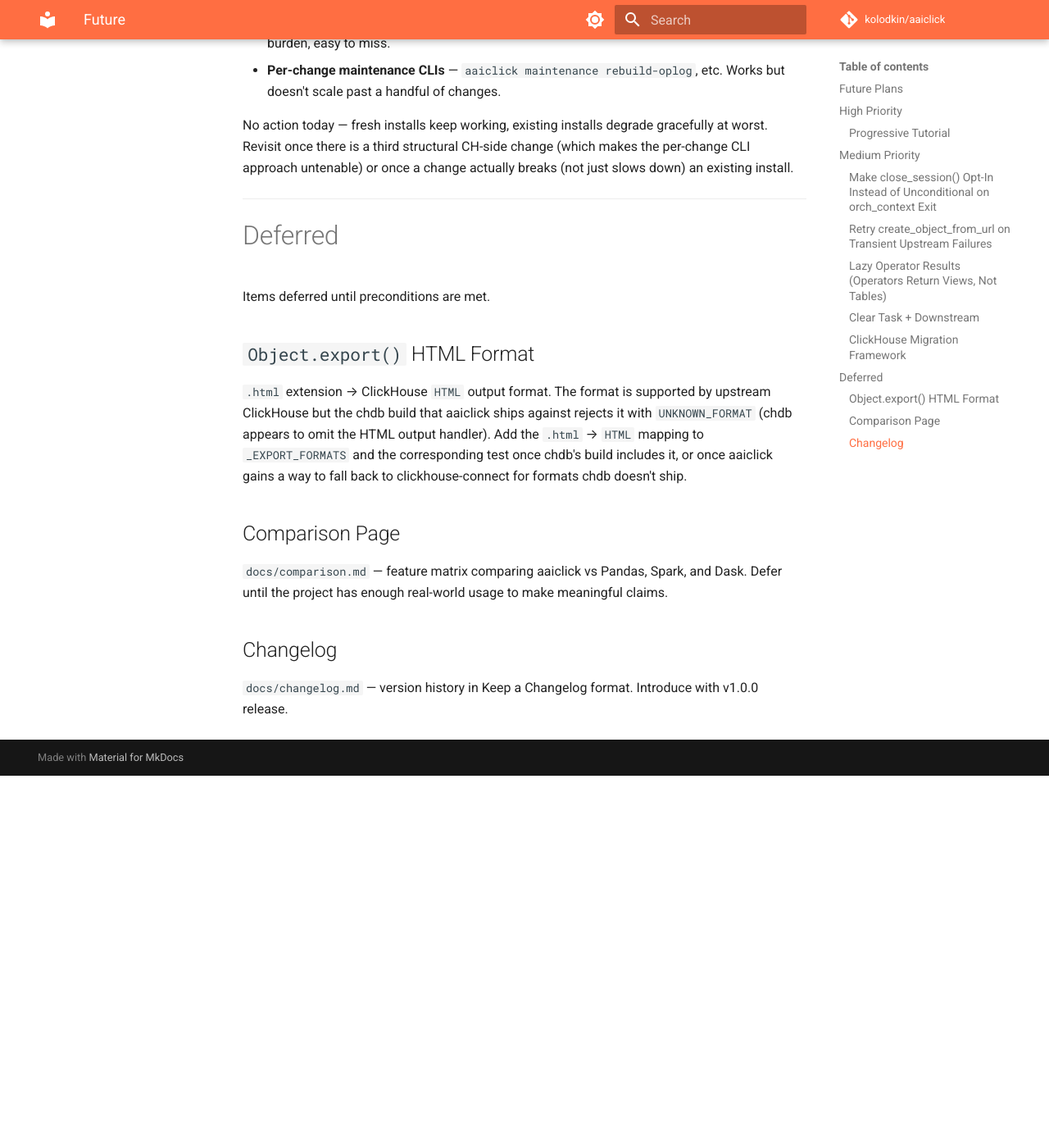
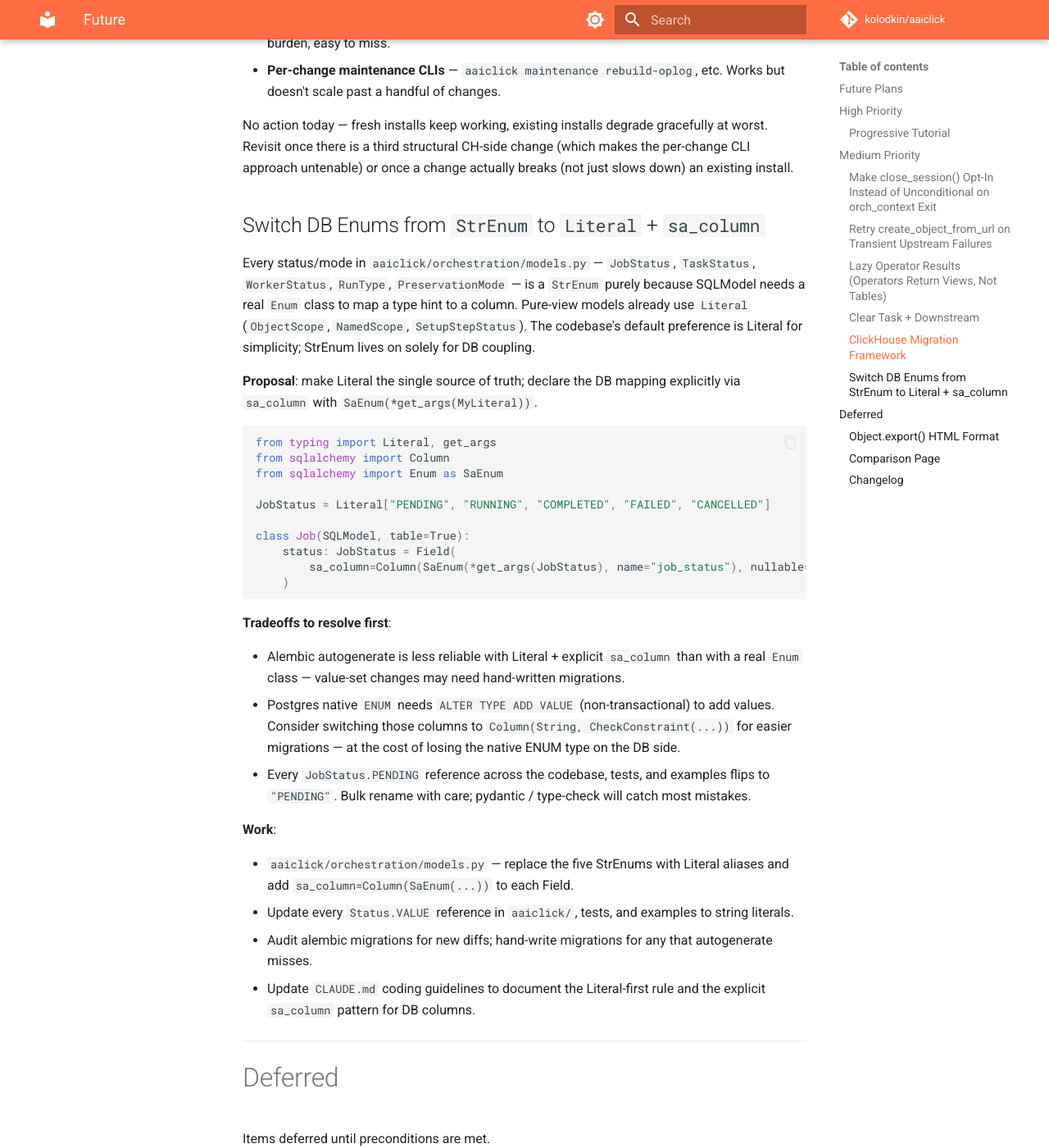
Before and after one commit to kolodkin/aaiclick, an MkDocs documentation site: the page built from docs/future.md, in a window 1280 px wide and 1400 px high, scrolled down 4590 px. Shown: the whole window at 82% size. Built offline with MkDocs 1.6.1 and Material for MkDocs 9.7.7, drawn with Linux system fonts in a browser that asks for light colours; comment, search, counter and statistics services are not loaded; before the commit the page ends 5536 px from its top, so only the background shows below that.

Commit message:
docs: track StrEnum → Literal + sa_column refactor in future.md
Codebase currently mixes StrEnum (DB-backed, in aaiclick/orchestration/models.py)
with Literal (pure-view unions in aaiclick/view_models.py and aaiclick/data/scope.py).
The general preference is Literal for simplicity — StrEnum exists purely because
SQLModel needs an Enum class to map a type hint to a column.

Records the migration path (Literal alias + explicit sa_column with
SaEnum(*get_args(...))) and the tradeoffs worth resolving first (alembic
autogenerate reliability, Postgres native ENUM ergonomics).

````diff
--- a/docs/future.md
+++ b/docs/future.md
@@ -140,6 +140,38 @@ Also relevant: ClickHouse's own `ALTER TABLE` is limited — `MODIFY ORDER BY` c
 
 No action today — fresh installs keep working, existing installs degrade gracefully at worst. Revisit once there is a third structural CH-side change (which makes the per-change CLI approach untenable) or once a change actually breaks (not just slows down) an existing install.
 
+## Switch DB Enums from `StrEnum` to `Literal` + `sa_column`
+
+Every status/mode in `aaiclick/orchestration/models.py` — `JobStatus`, `TaskStatus`, `WorkerStatus`, `RunType`, `PreservationMode` — is a `StrEnum` purely because SQLModel needs a real `Enum` class to map a type hint to a column. Pure-view models already use `Literal` (`ObjectScope`, `NamedScope`, `SetupStepStatus`). The codebase's default preference is Literal for simplicity; StrEnum lives on solely for DB coupling.
+
+**Proposal**: make Literal the single source of truth; declare the DB mapping explicitly via `sa_column` with `SaEnum(*get_args(MyLiteral))`.
+
+```python
+from typing import Literal, get_args
+from sqlalchemy import Column
+from sqlalchemy import Enum as SaEnum
+
+JobStatus = Literal["PENDING", "RUNNING", "COMPLETED", "FAILED", "CANCELLED"]
+
+class Job(SQLModel, table=True):
+    status: JobStatus = Field(
+        sa_column=Column(SaEnum(*get_args(JobStatus), name="job_status"), nullable=False),
+    )
+```
+
+**Tradeoffs to resolve first**:
+
+- Alembic autogenerate is less reliable with Literal + explicit `sa_column` than with a real `Enum` class — value-set changes may need hand-written migrations.
+- Postgres native `ENUM` needs `ALTER TYPE ADD VALUE` (non-transactional) to add values. Consider switching those columns to `Column(String, CheckConstraint(...))` for easier migrations — at the cost of losing the native ENUM type on the DB side.
+- Every `JobStatus.PENDING` reference across the codebase, tests, and examples flips to `"PENDING"`. Bulk rename with care; pydantic / type-check will catch most mistakes.
+
+**Work**:
+
+- `aaiclick/orchestration/models.py` — replace the five StrEnums with Literal aliases and add `sa_column=Column(SaEnum(...))` to each Field.
+- Update every `Status.VALUE` reference in `aaiclick/`, tests, and examples to string literals.
+- Audit alembic migrations for new diffs; hand-write migrations for any that autogenerate misses.
+- Update `CLAUDE.md` coding guidelines to document the Literal-first rule and the explicit `sa_column` pattern for DB columns.
+
 ---
 
 # Deferred
````
